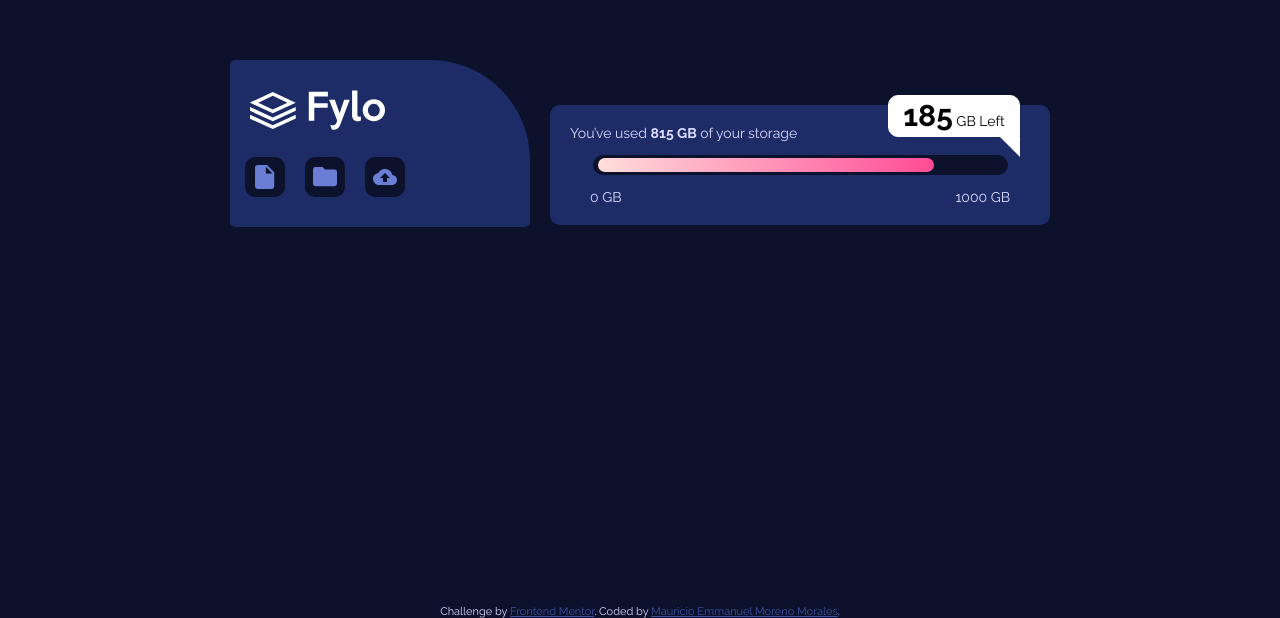
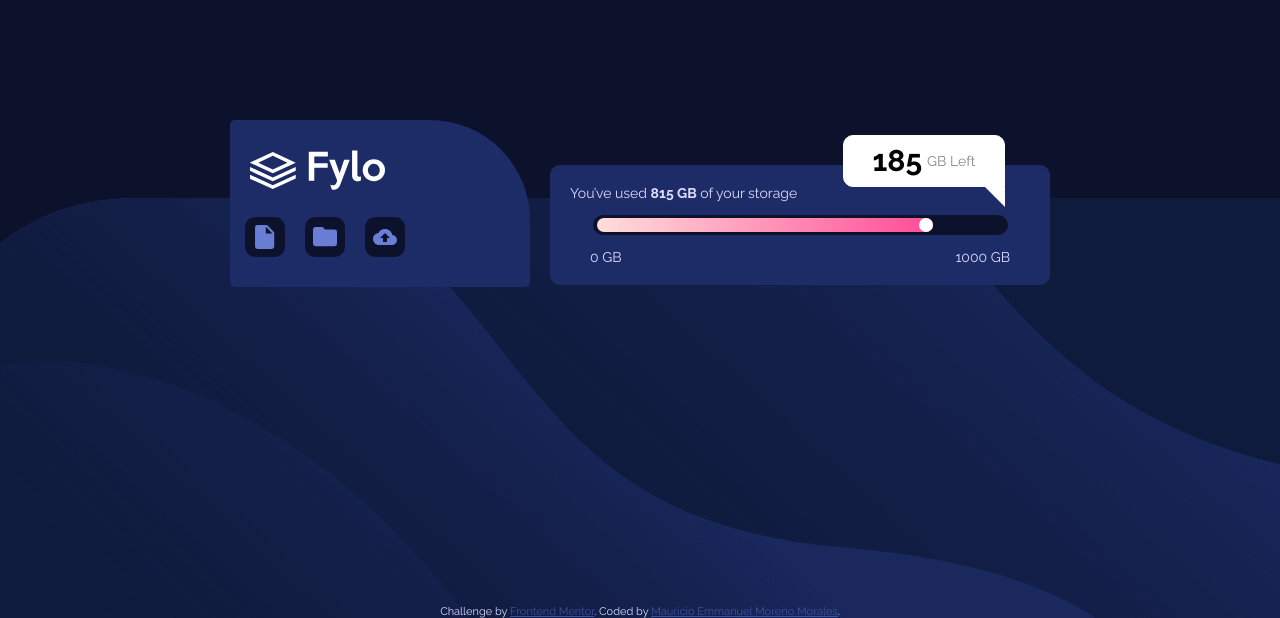
Before and after one commit to MauricioMorenoMorales/FrontendMentor1-Fylo-Data-Storage, a website: page index.html in a window 1280 px wide. Shown: the part 182-800 px from the top of the page. Drawn offline with Linux system fonts and the light colour scheme.

Commit message:
Desktop Page Completed

```diff
--- a/index.html
+++ b/index.html
@@ -43,7 +43,9 @@
       <div class="status__bar__wraper">
         <div class="status__bar--background">
           <div class="status__bar--value">
-            <div class="status__bar--ball"></div>
+            <div class="status__bar--ball">
+              <span></span>
+            </div>
           </div>
         </div>
       </div>
--- a/sass/index.sass
+++ b/sass/index.sass
@@ -14,7 +14,7 @@
 
 :root
      --pale-blue: #DDDBFF
-     --grayish-: #848794
+     --grayish-blue: #848794
      --dark-blue: #1D2C67
      --very-dark-blue: #0C112C
      --gradient1: #FFDEDB
@@ -36,9 +36,13 @@
      align-items: center
      height: 100vh
      margin: 0
+     background-image: url("../images/bg-desktop.png")
+     background-repeat: no-repeat
+     background-attachment: fixed
+     background-position: bottom
 main
      margin: 0
-     margin-top: -150px
+     margin-top: -30px
      display: flex
      .menu
           margin-right: 20px
@@ -62,6 +66,9 @@
                     display: flex
                     align-items: center
                     justify-content: center
+                    &:hover
+                         cursor: pointer
+                         background-color: $dark-blue
      .status
           position: relative
           bottom: -45px
@@ -77,23 +84,28 @@
                justify-content: center
                align-items: center
                position: absolute
-               width: 130px
-               right: 30px
-               top: -10px
-               height: 40px
+               width: 160px
+               right: 45px
+               top: -30px
+               height: 50px
                background-color: white
                color: black
                border: white 1px solid
                border-radius:10px 10px 0px 10px
                p
+                    display: flex
+                    align-items: center
                     margin: 0
+                    color: $gray-blue
                     b
                          font-size: 30px
+                         color: #000
+                         margin-right: 5px
                &::after
                     content: ''
                     position: absolute
                     bottom: 0
-                    left: 93%
+                    left: 94.5%
                     width: 0
                     height: 0
                     border: 20px solid transparent
@@ -119,11 +131,19 @@
                     background-color: $very-dark-blue
                     border-radius: 10px
                     .status__bar--value
+                         position: relative
                          width: 81%
                          height: 14px
                          background: linear-gradient(to right,$gradient1, $gradient2)
                          border-radius: 30px
-                         margin-left: 5px
+                         margin-left: 4px
+                         .status__bar--ball
+                              position: absolute
+                              right: 0
+                              height: 14px
+                              width: 14px
+                              border-radius: 50%
+                              background-color: white
           &__lower
                display: flex
                justify-content: space-between
```
Also changed, not shown: css/index.css.
